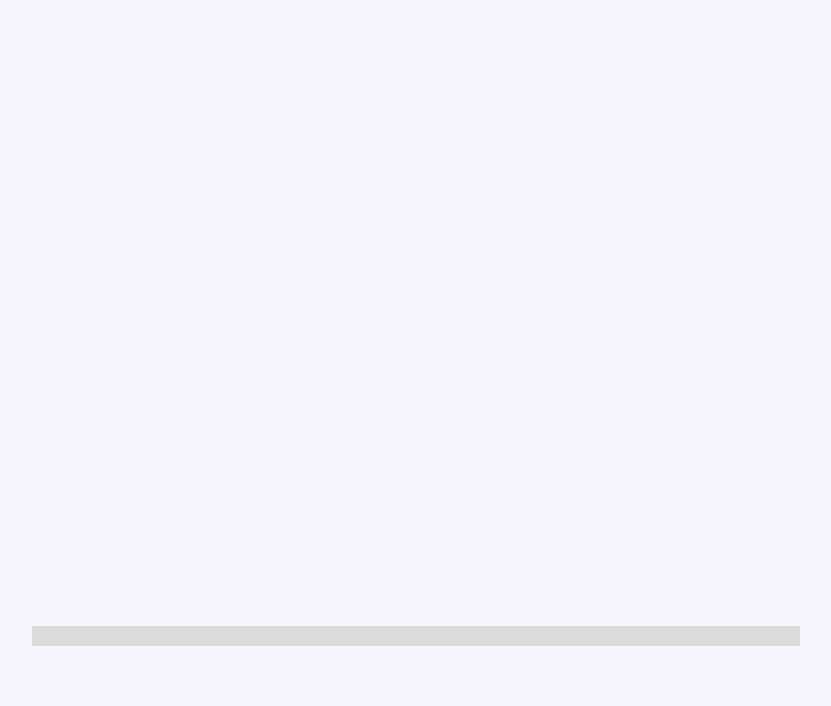
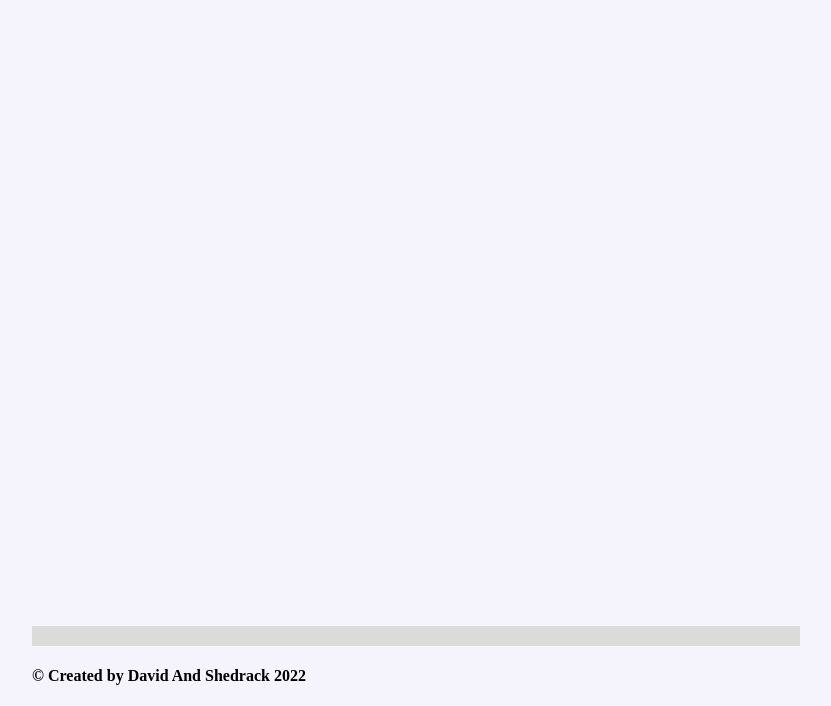
Before and after one commit to IngDavidTM/capstone-javascript-API, a website built with webpack: page src/index.html in a window 1280 px wide. Shown: the part 94-800 px from the top of the page, without its empty margins (224-1055 px from the left). Built offline with nearby package versions, Linux system fonts and the light colour scheme.

Commit message:
Add bundled files

```diff
--- a/src/index.html
+++ b/src/index.html
@@ -20,7 +20,9 @@
             </nav>
         </header>
         <main>Main</main>
-        <footer></footer>
+        <footer>
+            <h4>&copy Created by David And Shedrack 2022</h4>
+        </footer>
     </div>
 
 </body>
```
Also changed, not shown: 1 other file.
